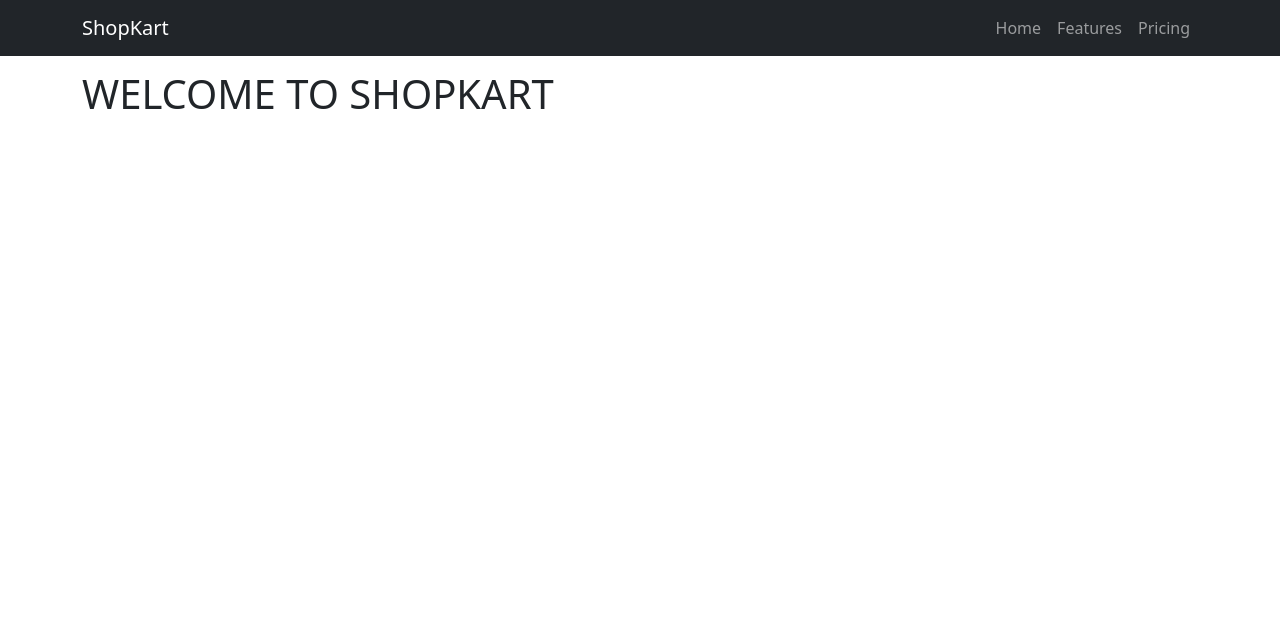
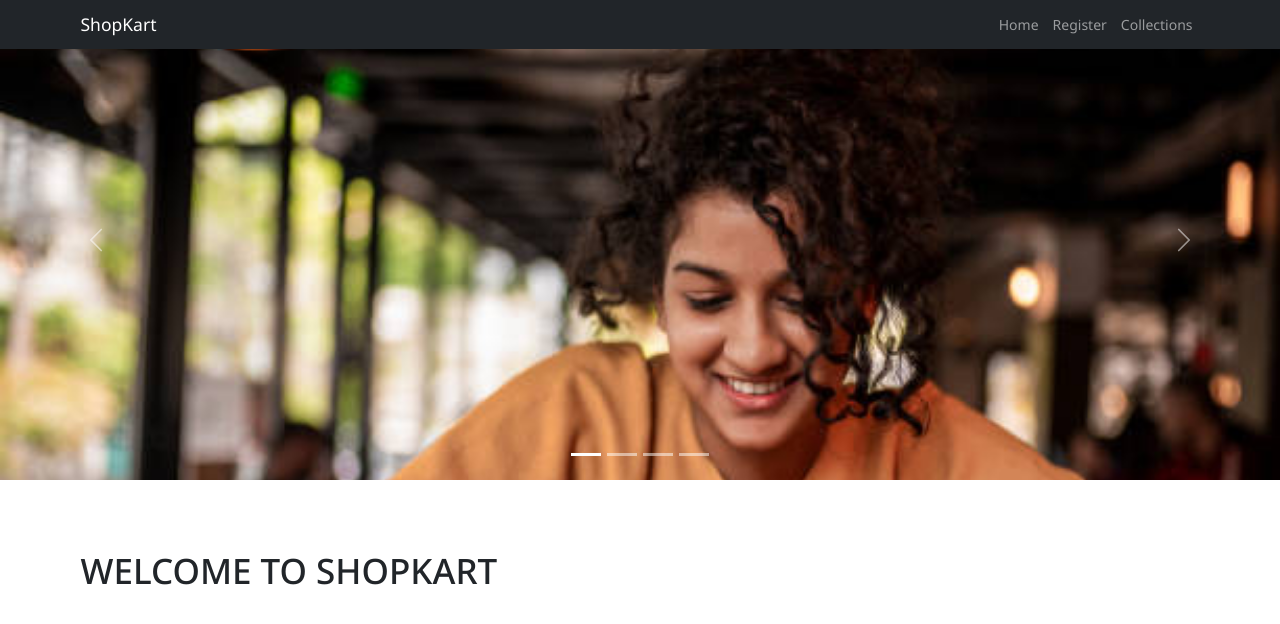
Before and after one commit to Bharathiraja2806/E_commerce, a Django app: template E_commercepro/shopkart/templates/shop/index.html in a window 1280 px wide. Shown: the top 624 px of the page. Run offline with Django 5.2, Linux system fonts and the light colour scheme; the template is opened without the code that fills it, so the values that code supplies are empty.

Commit message:
created html

```diff
--- a/E_commercepro/E_commercepro/settings.py
+++ b/E_commercepro/E_commercepro/settings.py
@@ -31,6 +31,7 @@ ALLOWED_HOSTS = []
 # Application definition
 
 INSTALLED_APPS = [
+    'jazzmin',
     'django.contrib.admin',
     'django.contrib.auth',
     'django.contrib.contenttypes',
@@ -137,6 +138,10 @@ MEDIA_URL = '/images/'
 
 MEDIA_ROOT = BASE_DIR/'static'
 
+STATICFILES_DIRS = [
+    BASE_DIR/'static'
+]
+
 # Default primary key field type
 # https://docs.djangoproject.com/en/5.0/ref/settings/#default-auto-field
 
--- a/E_commercepro/shopkart/templates/shop/inc/navbar.html
+++ b/E_commercepro/shopkart/templates/shop/inc/navbar.html
@@ -1,6 +1,6 @@
 <nav class="navbar navbar-expand-lg navbar-dark bg-dark fixed-top">
   <div class="container">
-    <a class="navbar-brand" href="#">ShopKart</a>
+    <a class="navbar-brand" href="{% url 'home'%}">ShopKart</a>
     <button
       class="navbar-toggler"
       type="button"
@@ -15,13 +15,13 @@
     <div class="collapse navbar-collapse" id="navbarNav">
       <ul class="navbar-nav ms-auto" >
         <li class="nav-item">
-          <a class="nav-link" aria-current="page" href="#">Home</a>
+          <a class="nav-link" aria-current="page" href="{% url 'home'%}">Home</a>
         </li>
         <li class="nav-item">
-          <a class="nav-link" href="#">Features</a>
+          <a class="nav-link" href="{% url 'register'%}">Register</a>
         </li>
         <li class="nav-item">
-          <a class="nav-link" href="#">Pricing</a>
+          <a class="nav-link" href="{% url 'collections'%}">Collections</a>
         </li>
       </ul>
     </div>
--- /dev/null
+++ b/E_commercepro/shopkart/templates/shop/inc/slider.html
@@ -0,0 +1,32 @@
+{% load static %}
+
+<div id="carouselExampleIndicators" class="carousel slide" data-bs-ride="carousel">
+  <div class="carousel-indicators">
+    <button type="button" data-bs-target="#carouselExampleIndicators" data-bs-slide-to="0" class="active" aria-current="true" aria-label="Slide 1"></button>
+    <button type="button" data-bs-target="#carouselExampleIndicators" data-bs-slide-to="1" aria-label="Slide 2"></button>
+    <button type="button" data-bs-target="#carouselExampleIndicators" data-bs-slide-to="2" aria-label="Slide 3"></button>
+    <button type="button" data-bs-target="#carouselExampleIndicators" data-bs-slide-to="3" aria-label="Slide 4"></button>
+</div>
+  <div class="carousel-inner">
+    <div class="carousel-item active">
+      <img src="{%static 'images/image1.jpg'%}" class="d-block w-100" alt="slider 1">
+    </div>
+    <div class="carousel-item">
+      <img src="{%static 'images/image 2.jpg'%}" class="d-block w-100" alt="slider 2">
+    </div>
+    <div class="carousel-item">
+      <img src="{%static 'images/image 3.jpg'%}" class="d-block w-100" alt="slider 3">
+    </div>
+    <div class="carousel-item">
+      <img src="{%static 'images/image 4.jpg'%}" class="d-block w-100" alt="slider 4">
+    </div>
+  </div>
+  <button class="carousel-control-prev" type="button" data-bs-target="#carouselExampleIndicators" data-bs-slide="prev">
+    <span class="carousel-control-prev-icon" aria-hidden="true"></span>
+    <span class="visually-hidden">Previous</span>
+  </button>
+  <button class="carousel-control-next" type="button" data-bs-target="#carouselExampleIndicators" data-bs-slide="next">
+    <span class="carousel-control-next-icon" aria-hidden="true"></span>
+    <span class="visually-hidden">Next</span>
+  </button>
+</div>
--- a/E_commercepro/shopkart/templates/shop/index.html
+++ b/E_commercepro/shopkart/templates/shop/index.html
@@ -3,6 +3,7 @@
 REGISTERATION | SHOPKART
 {% endblock title %}
 {% block content %}
+{% include 'shop/inc/slider.html'%}
 <div class="container">
 <div class="row" style="margin-top: 70px;">
     <div class="col-12">
--- a/E_commercepro/shopkart/templates/shop/layouts/main.html
+++ b/E_commercepro/shopkart/templates/shop/layouts/main.html
@@ -1,3 +1,4 @@
+{% load static %}
 <!DOCTYPE html>
 <html lang="en">
   <head>
@@ -14,6 +15,8 @@
 {% block title %} {% endblock title %}
     </title>
 
+    <link rel="stylesheet" href="{%static 'css/style.css'%}">
+
   </head>
   <body>
     {%include 'shop/inc/navbar.html' %}
--- a/E_commercepro/shopkart/urls.py
+++ b/E_commercepro/shopkart/urls.py
@@ -3,6 +3,7 @@ from django.urls import path, include
 from . import views
 
 urlpatterns = [
-    path('home/', views.home, name='home'),
-    path('register/', views.register, name='register')
+    path('', views.home, name='home'),
+    path('register/', views.register, name='register'),
+    path('collections/', views.collections, name='collections')
 ]
--- a/E_commercepro/shopkart/views.py
+++ b/E_commercepro/shopkart/views.py
@@ -1,7 +1,12 @@
 from django.shortcuts import render
+from .models import *
 
 def home(request):
     return render(request, 'shop/index.html')
 
 def register(request):
     return render(request, 'shop/register.html')
+
+def collections(request):
+    Category = category.objects.filter(status=0)
+    return render(request, 'shop/collections.html',{'category':Category})
--- /dev/null
+++ b/E_commercepro/static/css/style.css
@@ -0,0 +1,22 @@
+
+@import url('https://fonts.googleapis.com/css2?family=Noto+Sans:ital,wght@0,100..900;1,100..900&display=swap');
+
+
+html {
+    font-size: 14px;
+}
+
+body {
+    font-family: 'Noto Sans', sans-serif;
+}
+
+a {
+    text-decoration: none;
+}
+
+.carousel-item img{
+    object-fit: cover;
+    object-position: top;
+    height: 60vh;
+    overflow: hidden;
+}
```
Also changed, not shown: E_commercepro/shopkart/templates/shop/collections.html (added, +16 -0 lines), E_commercepro/static/images/image 2.jpg (added), E_commercepro/static/images/image 3.jpg (added), E_commercepro/static/images/image 4.jpg (added), E_commercepro/static/images/image1.jpg (added).
